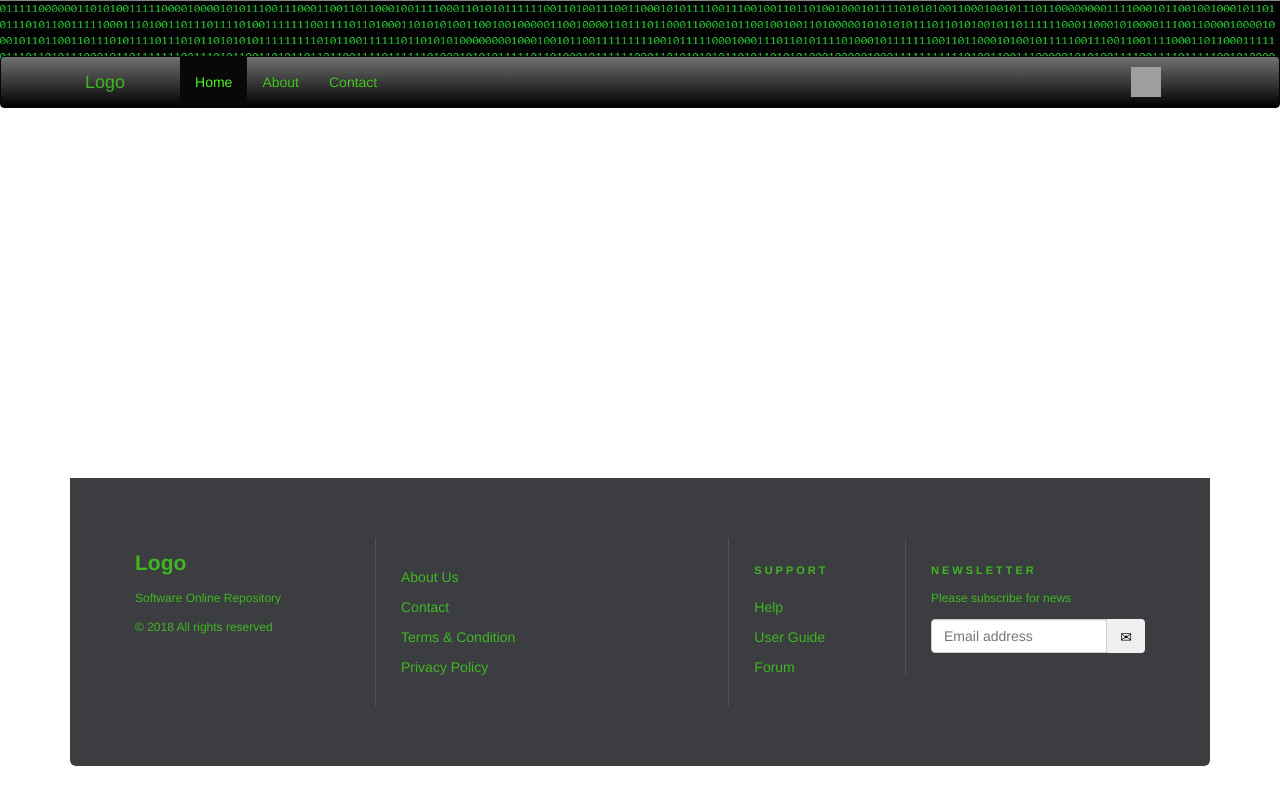
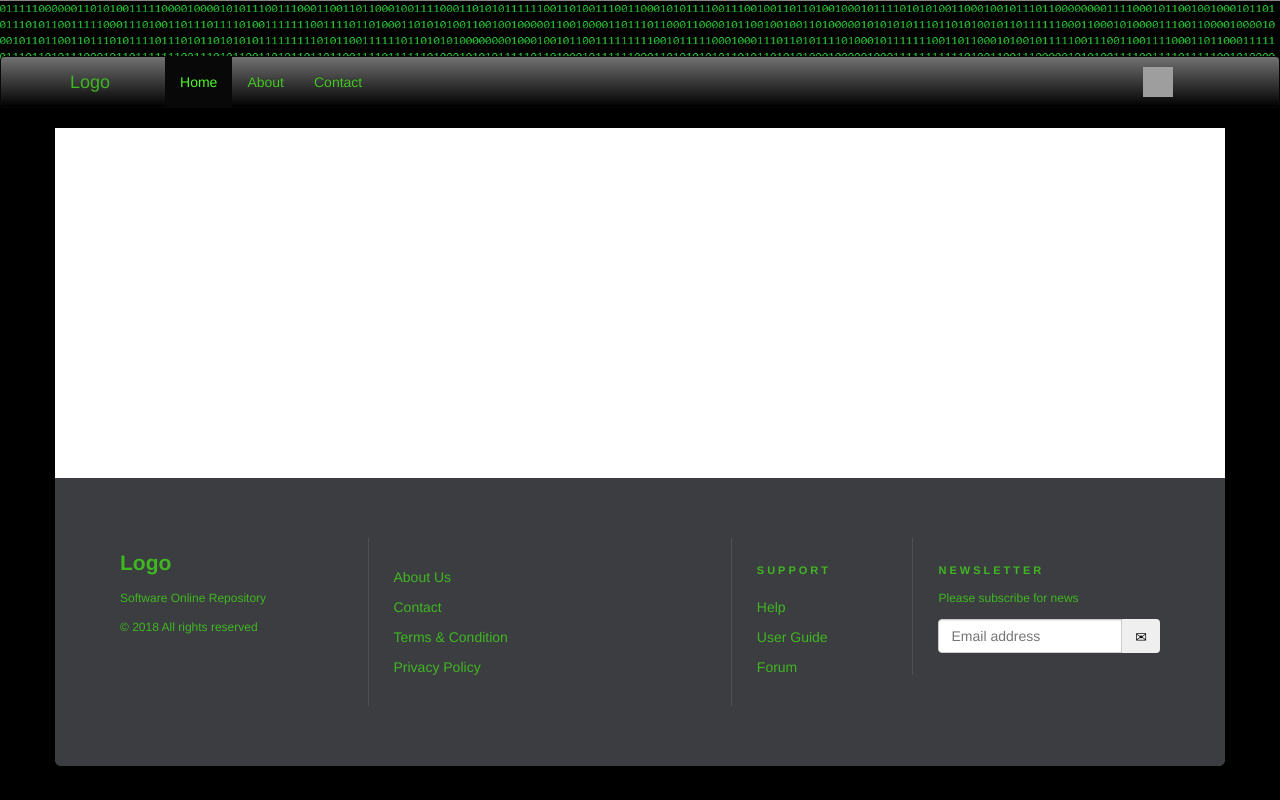
Before and after one commit to simonaionelagrigoras/sofy, a PHP site: page / in a window 1280 px wide. Run offline with PHP 8.4, Linux system fonts and the light colour scheme.

Commit message:
Sofy: add preview

```diff
--- a/static/css/main.css
+++ b/static/css/main.css
@@ -5,7 +5,7 @@ body {
     font-size: 14px;
     line-height: 1.42857143;
     color: #333;
-    background-color: #fff;
+    background-color: #000;
     margin: 0;
 }
 * {
@@ -46,10 +46,11 @@ button, input, select, textarea {
 }
 
 .container {
-    padding-right: 15px;
-    padding-left: 15px;
     margin-right: auto;
     margin-left: auto;
+    background-color: #ffffff;
+    border-bottom-right-radius: 8px;
+    border-bottom-left-radius: 8px;
 }
 
 .container::before, .navbar::before{
```
Also changed, not shown: documentation/first-design-attempt.png (added).
